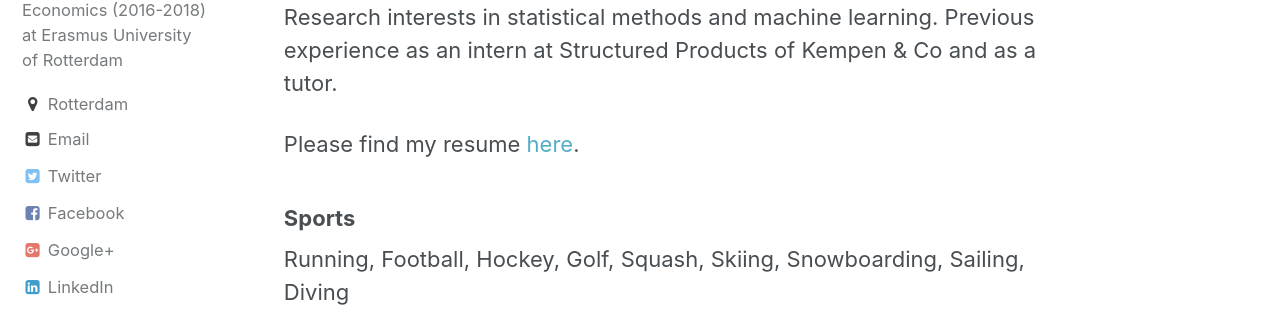
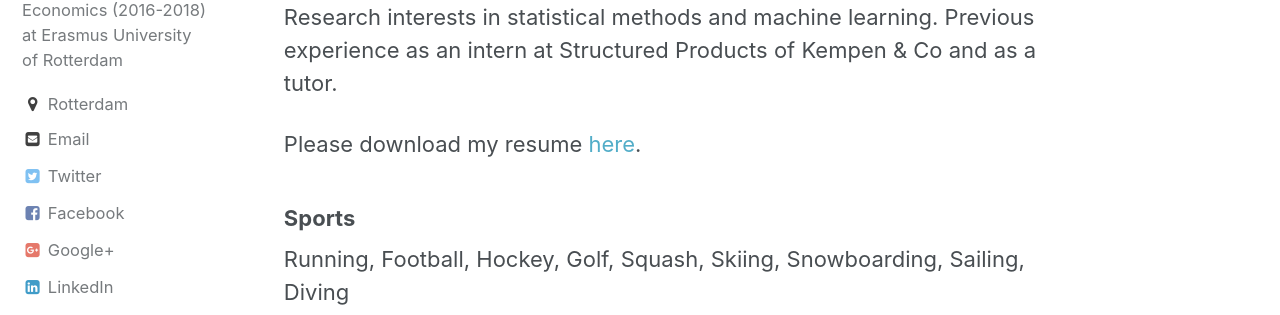
Before and after one commit to Thijsq/thijsq.github.io, a Jekyll site: the page built from _pages/about.md, in a window 1280 px wide and 1324 px high. Shown: the part 327-642 px from the top of the window. Built offline with Jekyll 4.4.1, drawn with Linux system fonts in a browser that asks for light colours.

Commit message:
added new cv

```diff
--- a/_pages/about.md
+++ b/_pages/about.md
@@ -7,7 +7,7 @@ author_profile: true
 
 MSc Financial Economics (GPA: 8.3) student at Erasmus University Rotterdam, currently writing master thesis on convertible arbitrage implementations. Participated in the Bletchley Artificial Intelligence Bootcamp for excelling students at Erasmus University Rotterdam. Research interests in statistical methods and machine learning. Previous experience as an intern at Structured Products of Kempen & Co and as a tutor.
 
-Please find my resume [here](https://github.com/Thijsq/Curriculum-Vitae/raw/master/CV%20T.J.Quast%20(3).pdf).
+Please download my resume [here](https://github.com/Thijsq/Curriculum-Vitae/raw/master/CV%20T.J.Quast%20(5).pdf).
 
 ### Sports
 Running, Football, Hockey, Golf, Squash, Skiing, Snowboarding, Sailing, Diving
```
